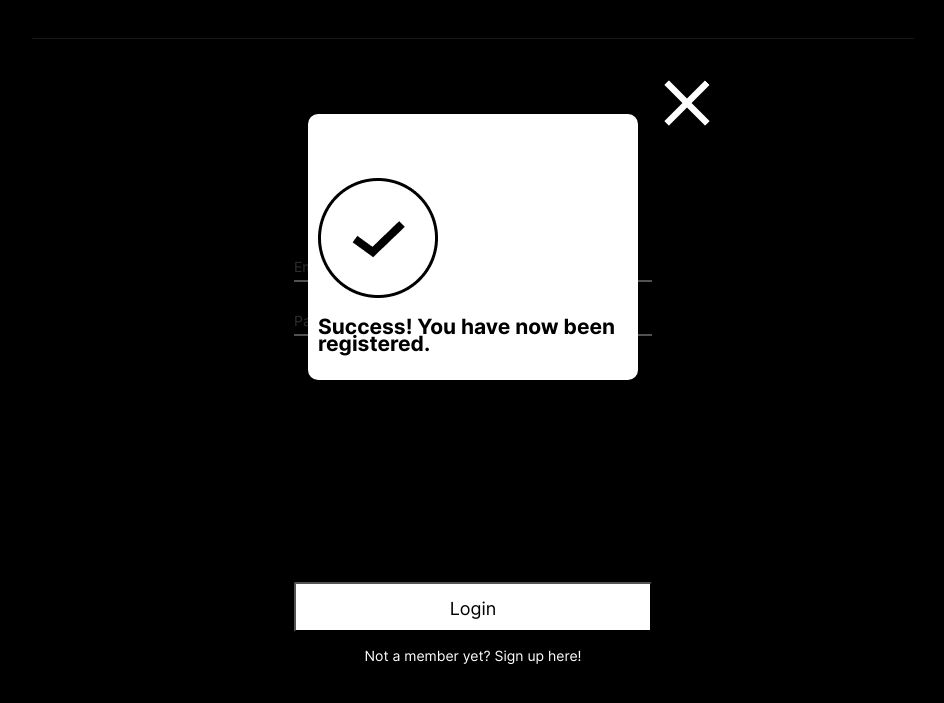
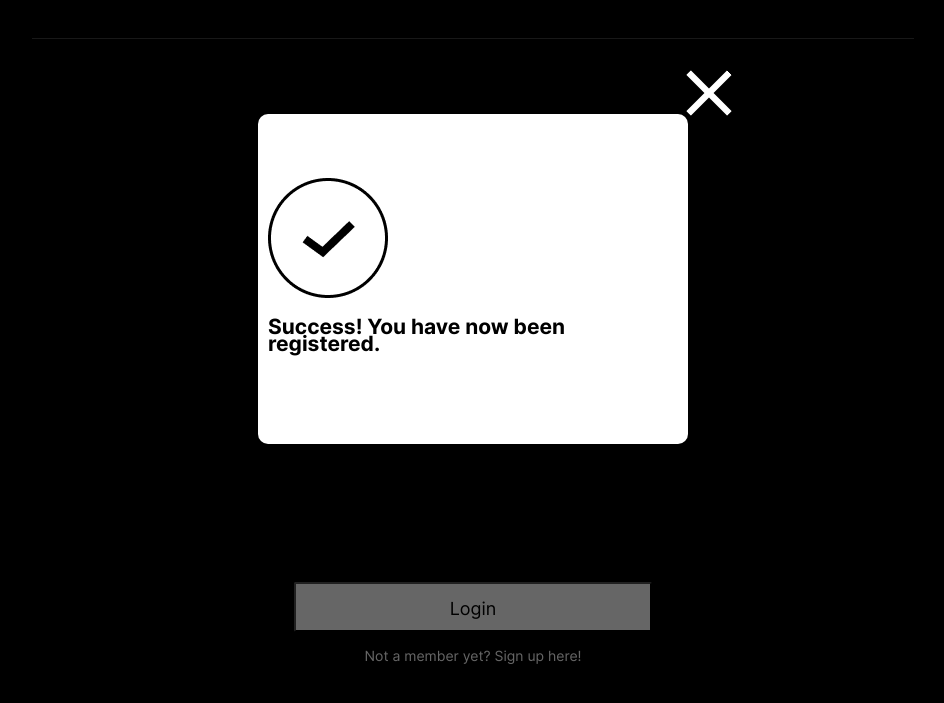
Before and after one commit to datvidc/react-around-auth, a React app: page /react-around-auth/signin in a window 1280 px wide. Shown: the part 81-784 px from the top of the page, without its empty margins (167-1111 px from the left). Built offline with nearby package versions, Linux system fonts and the light colour scheme; no server answers.

Commit message:
popup close

```diff
--- a/src/blocks/popup/__checkMark/popup__checkMark.css
+++ b/src/blocks/popup/__checkMark/popup__checkMark.css
@@ -3,12 +3,14 @@
     position: absolute;
     left: 50%;
     transform: translate(-50%);
+    border-radius: 10px;
+    top: 195px;
     background: #FFFFFF;
-    border-radius: 10px;
-    margin-top: 195px;
-    max-width: 330px;
-    max-height: 430px;
     display: flex;
+    flex-direction: column;
+    align-items: center;
+    width: 430px;
+    height: 330px;
     padding: 10px;
     box-sizing: border-box;
     align-items: center;
--- a/src/blocks/popup/__close/popup__close.css
+++ b/src/blocks/popup/__close/popup__close.css
@@ -1,6 +1,6 @@
 .popup__close {
   top: -50px;
-  left: 220px;
+  right: -45px;
   background-repeat: no-repeat;
   background-size: cover;
   width: 58px;
@@ -19,8 +19,8 @@
 
 @media screen and (min-width: 620px) {
   .popup__close {
-    position: inherit;
-    top: -40px;
-    left: 350px;
+    position: absolute;
+    top: -50px;
+    right: -50px;
   }
 }
--- a/src/blocks/popup/__infoToolTip/popup__infoToolTip.css
+++ b/src/blocks/popup/__infoToolTip/popup__infoToolTip.css
@@ -1,6 +1,4 @@
 
 .popup__infoToolTip {
-    background-color: white;
-    max-width: 330px;
-    max-height: 430px
+
 }
--- a/src/blocks/popup/popup.css
+++ b/src/blocks/popup/popup.css
@@ -31,7 +31,7 @@
 
 @media screen and (min-width: 620px) {
   .popup {
-    height: 100%;
+    height: 100vh;
     width: 100%;
     max-width: 882px;
     position: absolute;
```
